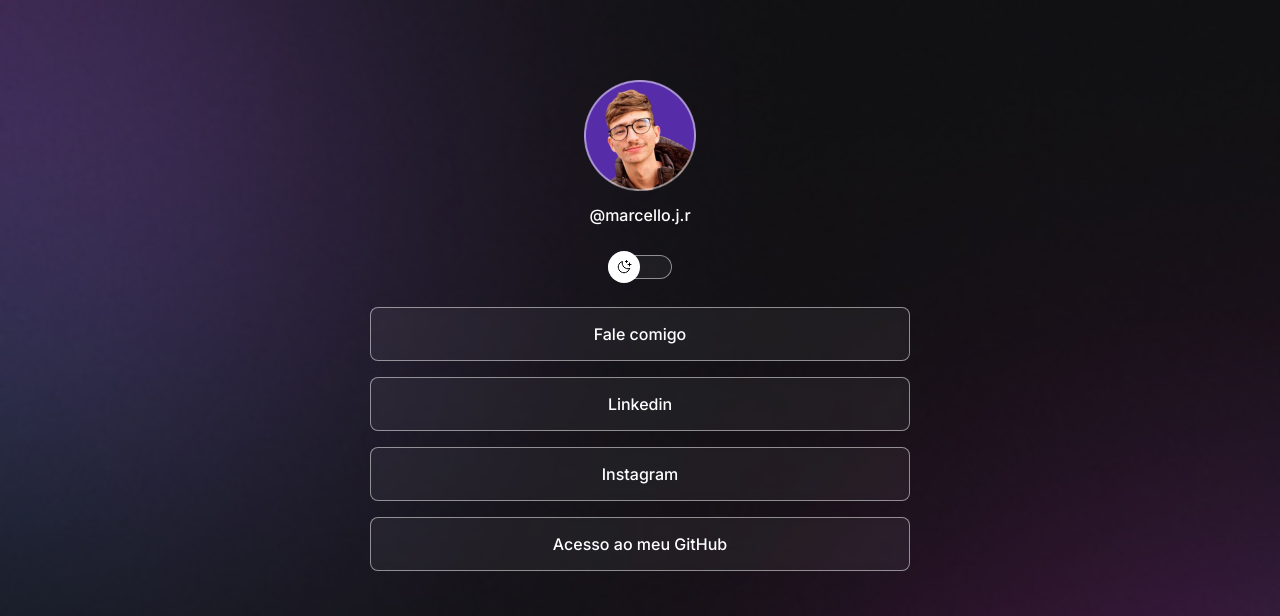
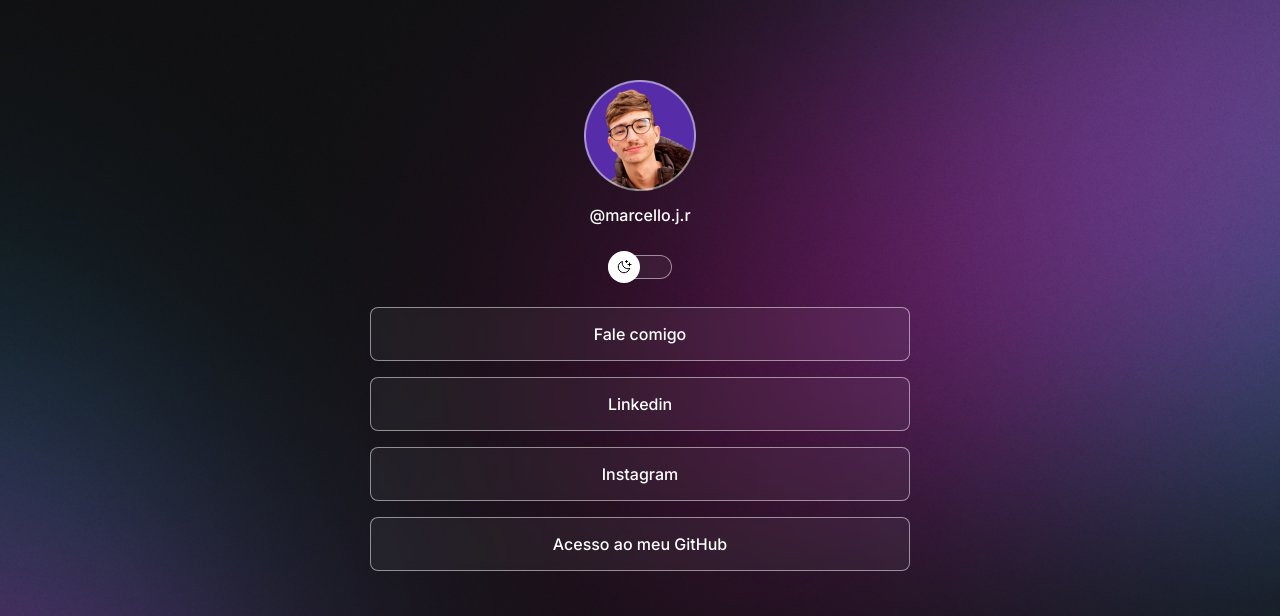
Before and after one commit to Marcelloj/cartao-de-visita, a plain HTML site: page index.html in a window 1280 px wide. Shown: the top 616 px of the page. Drawn offline with nearby package versions, Linux system fonts and the light colour scheme.

Commit message:
change background based on media queries

```diff
--- a/style.css
+++ b/style.css
@@ -152,3 +152,12 @@ footer {
   padding: 24px;
   text-align: center;
 }
+
+@media (min-width: 700px){
+  :root {
+    --bg-url: URL(./assets/assets/bg-desktop.jpg);
+  }
+  .ligth {
+    --bg-url: URL(./assets/assets/bg-desktop-light.jpg);
+  }
+}
```
